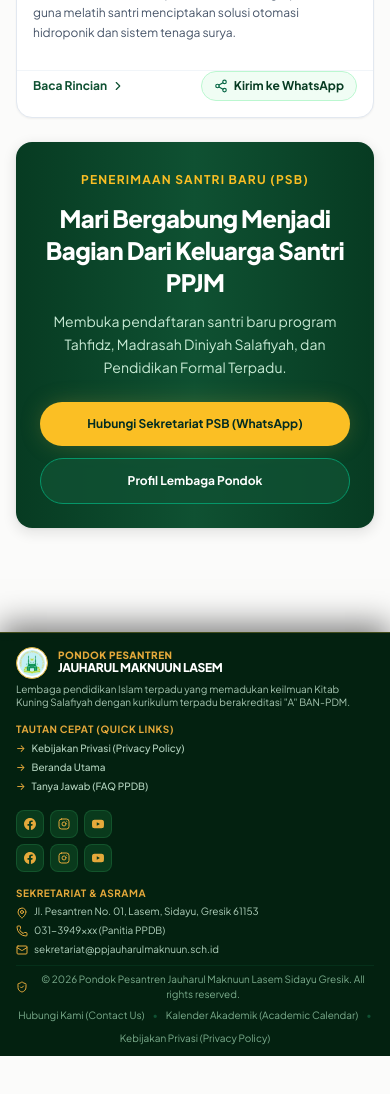
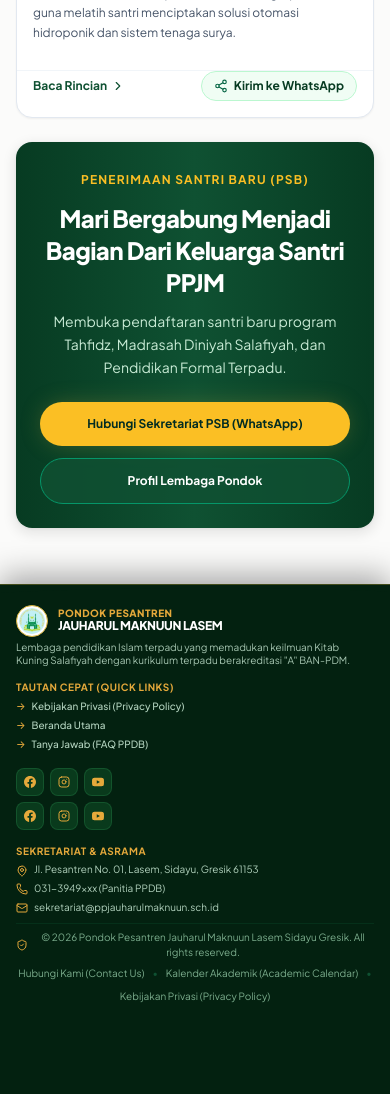
Before and after one commit to myalfian/newPPJM, a React (Vite) app: page / in a window 390 px wide. Shown: the part 3747-4841 px from the top of the page. Before the commit the page ends 4803 px from the top, so only its background shows below. Built offline with nearby package versions, Linux system fonts and the light colour scheme; no server answers.

Commit message:
fix(ui): ensure full scroll visibility by unfixing desktop footer, adding mobile bottom-nav padding, and scroll-padding-top

```diff
--- a/src/components/common/Footer.tsx
+++ b/src/components/common/Footer.tsx
@@ -25,12 +25,12 @@ export const Footer: React.FC = () => {
   return (
     <>
       {/* ========================================================================= */}
-      {/* DESKTOP: DOCKED STICKY BOTTOM BAR (lg:fixed lg:bottom-0)                   */}
-      {/* MOBILE / TABLET: IN-FLOW BOTTOM FOOTER (relative w-full lg:fixed)         */}
+      {/* DESKTOP & MOBILE: IN-FLOW NATURAL FOOTER (FULL CONTENT VISIBILITY)        */}
+      {/* WITH DEDICATED SAFE PADDING FOR MOBILE BOTTOM NAV                         */}
       {/* ========================================================================= */}
       <footer
         id="kontak-ppdb"
-        className="relative w-full lg:fixed lg:bottom-0 lg:left-0 lg:right-0 lg:z-40 bg-[#032110] text-emerald-100 selection:bg-[#d4af37] selection:text-black shadow-[0_-8px_30px_rgba(0,0,0,0.5)] border-t border-[#d4af37]/30"
+        className="relative w-full mt-auto bg-[#032110] text-emerald-100 selection:bg-[#d4af37] selection:text-black shadow-[0_-8px_30px_rgba(0,0,0,0.35)] border-t border-[#d4af37]/30 z-20"
       >
         {/* Subtle Wave Top Divider (Ultra-slim) */}
         <div className="w-full overflow-hidden leading-none h-2 sm:h-3">
@@ -43,8 +43,8 @@ export const Footer: React.FC = () => {
           </svg>
         </div>
 
-        {/* Main Footer Container with Slim Padding */}
-        <div className="max-w-7xl mx-auto px-4 sm:px-6 lg:px-8 pt-1.5 pb-2.5 sm:pt-2 sm:pb-3">
+        {/* Main Footer Container with Slim Padding & Mobile Bottom Nav Safe Clearance */}
+        <div className="max-w-7xl mx-auto px-4 sm:px-6 lg:px-8 pt-3 pb-24 md:pt-4 md:pb-6">
 
           <div className="grid grid-cols-1 md:grid-cols-2 lg:grid-cols-12 gap-3.5 lg:gap-5 items-start">
 
--- a/src/index.css
+++ b/src/index.css
@@ -10,6 +10,7 @@
 
   html {
     scroll-behavior: smooth;
+    scroll-padding-top: 5.5rem;
     -webkit-tap-highlight-color: transparent;
   }
 
--- a/src/layouts/RootLayout.tsx
+++ b/src/layouts/RootLayout.tsx
@@ -15,7 +15,7 @@ export const RootLayout: React.FC = () => {
       <Navbar onOpenMobileMenu={() => setMobileMenuOpen(true)} />
       <MobileDrawer isOpen={mobileMenuOpen} onClose={() => setMobileMenuOpen(false)} />
 
-      <main className="flex-1 w-full pb-16 lg:pb-8">
+      <main className="flex-1 w-full pb-4 sm:pb-6">
         <Outlet />
       </main>
 
```
